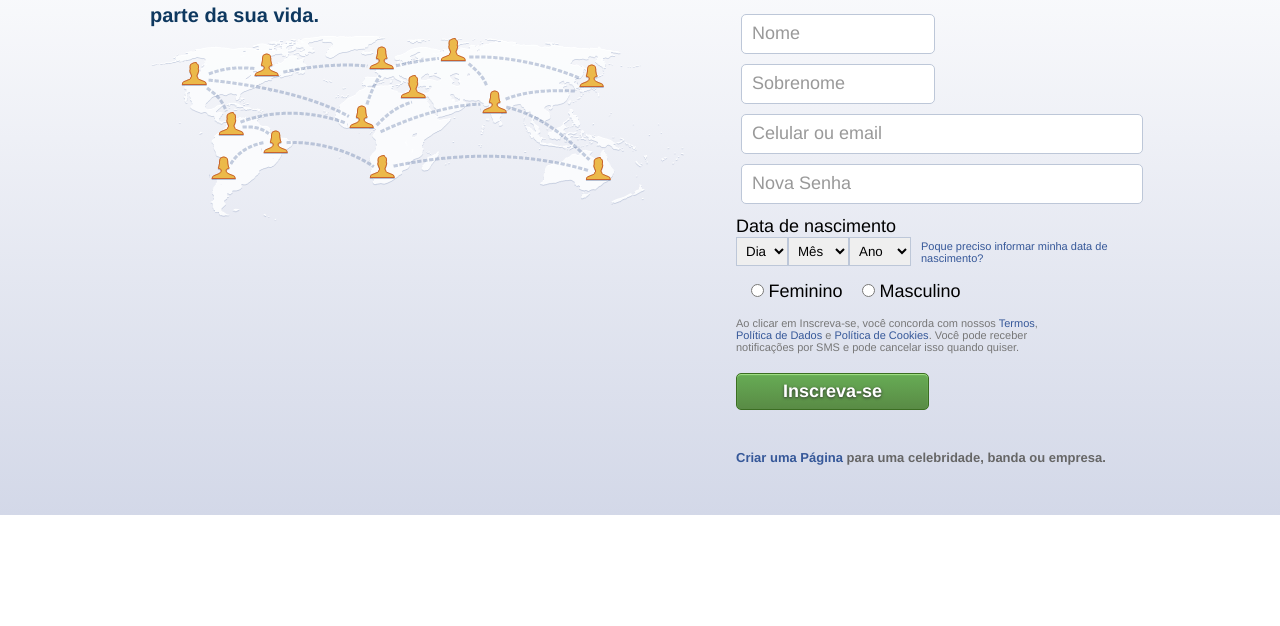
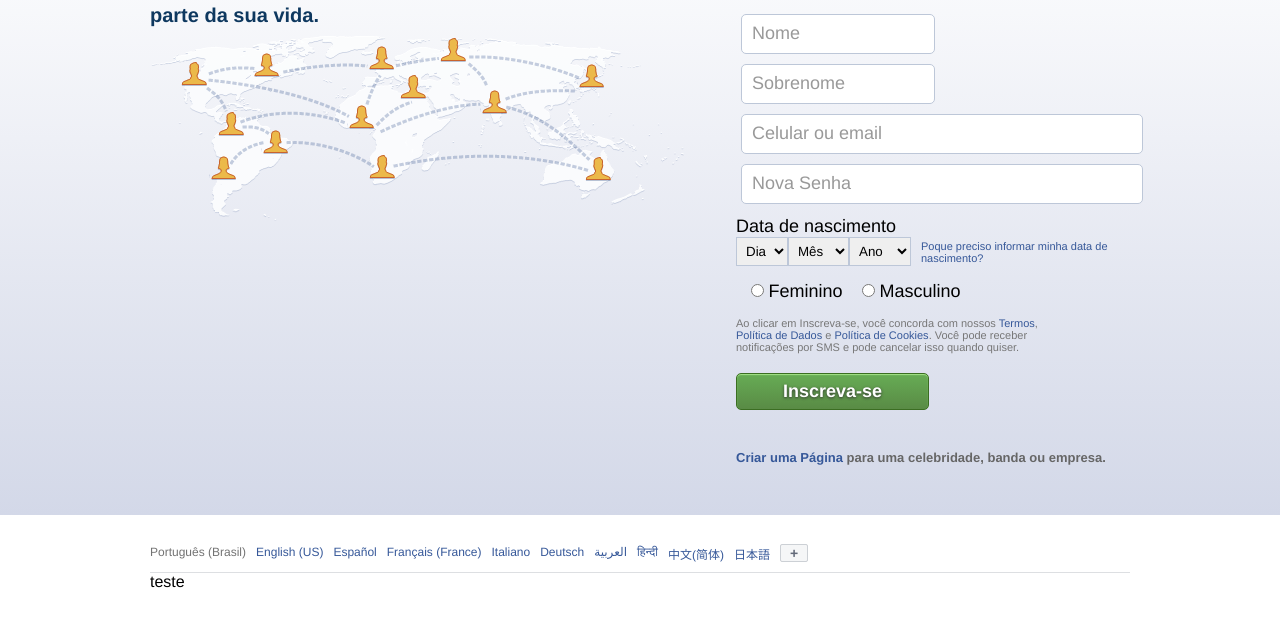
Before and after one commit to danilomacb/CaralivroLoginClone, a plain HTML site: page index.html in a window 1280 px wide. Shown: the part 182-808 px from the top of the page. Drawn offline with Linux system fonts and the light colour scheme.

Commit message:
comecando os links

```diff
--- a/index.html
+++ b/index.html
@@ -137,5 +137,26 @@
                 </div>
             </div>
         </div>
+        <div class="container" id="linksContainer">
+            <div id="languages">
+                <ul>
+                    <li>Português (Brasil)</li>
+                    <li><a href="#">English (US)</a></li>
+                    <li><a href="#">Español</a></li>
+                    <li><a href="#">Français (France)</a></li>
+                    <li><a href="#">Italiano</a></li>
+                    <li><a href="#">Deutsch</a></li>
+                    <li><a href="#">العربية</a></li>
+                    <li><a href="#">हिन्दी</a></li>
+                    <li><a href="#">中文(简体)</a></li>
+                    <li><a href="#">日本語</a></li>
+                    <li><a href="#" id="button">+</a></li>
+                </ul>
+            </div>
+            <hr>
+            <div>
+                teste
+            </div>
+        </div>
     </body>
 </html>
--- a/style.css
+++ b/style.css
@@ -5,16 +5,18 @@
     text-decoration: none;
     font-family: helvetica;
 }
-
-body {
-    height: 1000px;
-}
-
 a {
     color: #365899;
 }
 a:hover {
     text-decoration: underline;
+}
+
+.container {
+    height: 100%;
+    max-width: 980px;
+    margin: auto;
+    display: flex;
 }
 
 #menuTop {
@@ -24,24 +26,15 @@ a:hover {
     border-bottom: 1px solid #4E69A2;
     color: white;
 }
-
-.container {
-    height: 100%;
-    max-width: 980px;
-    margin: auto;
-    display: flex;
-}
 #containerMenu {
     justify-content: space-between;
     align-items: center;
 }
-
 #logo {
     font-size: 40px;
     font-weight: bold;
     margin-top: 17px;
 }
-
 #inputs {
     display: flex;
     margin-top: 6px;
@@ -97,7 +90,6 @@ a:hover {
     font-weight: bold;
     line-height: 29px;
 }
-
 #rightSide {
     flex: 1;
     margin-top: 19px;
@@ -111,7 +103,6 @@ a:hover {
     font-size: 18px;
     margin-top: 7px;
 }
-
 form {
     margin-top: 19px;
 }
@@ -133,17 +124,14 @@ form {
     width: 380px;
 
 }
-
 select {
     padding: 5px;
     border: 1px solid #BDC7D8;
 }
-
 #selectDate {
     display: flex;
     align-items: center;
 }
-
 .formDescription {
     font-size: 11px;
     color: #777777;
@@ -154,7 +142,6 @@ select {
 #formDescriptionTermos {
     margin-right: 100px;
 }
-
 #sex {
     margin-top: 15px;
     margin-bottom: 15px;
@@ -162,9 +149,6 @@ select {
 #sex input {
     margin-left: 15px;
 }
-#sex label {
-}
-
 #inscrevase {
     margin-top: 20px;
     background-image: linear-gradient(to bottom, #67AC55, #598B45);
@@ -177,7 +161,6 @@ select {
     border-radius: 5px;
     box-shadow: inset 0 1px 1px #a4e388;
 }
-
 #criarPagina {
     font-size: 13px;
     font-weight: bold;
@@ -185,3 +168,38 @@ select {
     margin-top: 40px;
     margin-bottom: 50px;
 }
+
+#linksContainer {
+    flex-direction: column;
+}
+#languages {
+    margin-top: 30px;
+    margin-bottom: 10px;
+    font-size: 12px;
+    color: #737373;
+}
+#languages ul {
+    display: flex;
+}
+#languages ul li {
+    margin-right: 10px;
+}
+#button {
+    padding: 0 9px;;
+    background-color: #F5F6F7;
+    border: 1px solid #CCD0D5;
+    border-radius: 2px;
+    color: #626978;
+    font-size: 14px;
+    font-weight: bold;
+    font-family: inherit;
+}
+#button:hover {
+    text-decoration: none;
+    background-color: #EBEDF0;
+}
+hr {
+    background-color: #DDDFE2;
+    height: 1px;
+    border: 0;
+}
```
